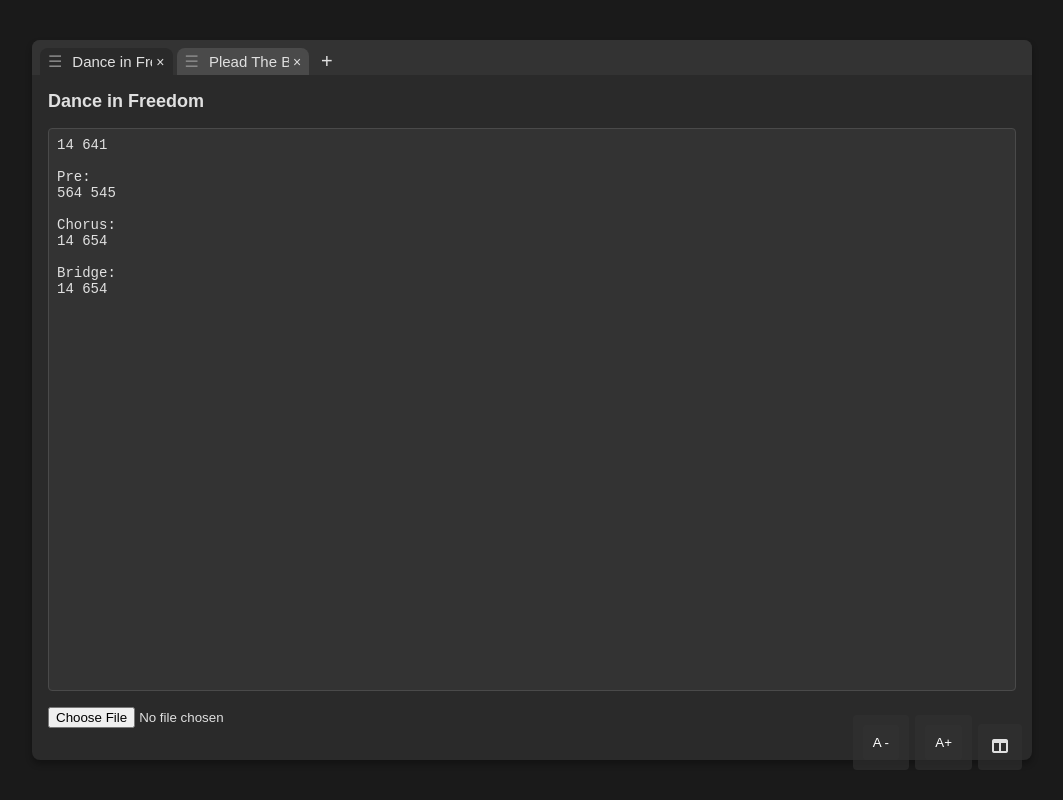
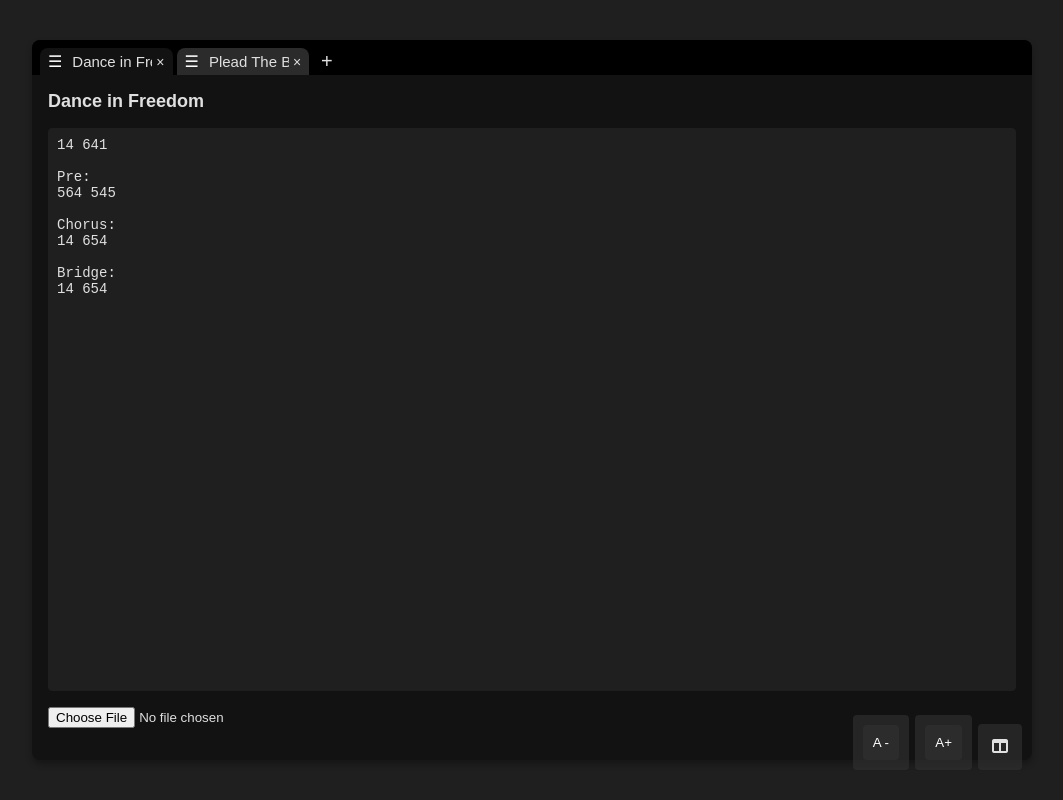
Before and after one commit to unjelawgelo/newgen, a plain HTML site: page chrome.html in a window 1280 px wide. Shown: the whole page, without its empty margins (108-1171 px from the left). Drawn offline with nearby package versions, Linux system fonts and the light colour scheme.

Commit message:
Update chrome.css

```diff
--- a/chrome.css
+++ b/chrome.css
@@ -6,7 +6,7 @@
 
   body {
     font-family: Arial, sans-serif;
-    background-color: #1a1a1a;
+    background-color: #1f1f1f;
     color: #e0e0e0;
     display: flex;
     flex-direction: column;
@@ -18,7 +18,7 @@
     height: 100vh;
     display: flex;
     flex-direction: column;
-    background-color: #2a2a2a;
+    background-color: #121212;
     position: relative; /* Add this to make it a positioning context for the fixed button */
   }
 
@@ -66,7 +66,7 @@
 
   .tabs {
     display: flex;
-    background-color: #333333;
+    background-color: #000000;
     padding: 8px 8px 0;
     overflow-x: auto;
     flex-shrink: 0;
@@ -75,7 +75,7 @@
   .tab {
     display: flex;
     align-items: center;
-    background-color: #4a4a4a;
+    background-color: #2b2b2b;
     border-radius: 8px 8px 0 0;
     padding: 4px 8px;
     margin-right: 4px;
@@ -84,13 +84,13 @@
   }
 
   .tab.active {
-    background-color: #2a2a2a;
+    background-color: #121212;
   }
 
   .drag-handle {
     cursor: move;
     margin-right: 10px;
-    color: #888;
+    color: #fff;
   }
 
   .tab-title {
@@ -141,10 +141,10 @@
     width: 100%;
     margin-bottom: 16px;
     padding: 8px;
-    border: 1px solid #4a4a4a;
+    border: 1px solid #1f1f1f;
     border-radius: 4px;
     font-size: 14px;
-    background-color: #333333;
+    background-color: #1f1f1f;
     color: #e0e0e0;
     flex-grow: 1;
     resize: none;
```
